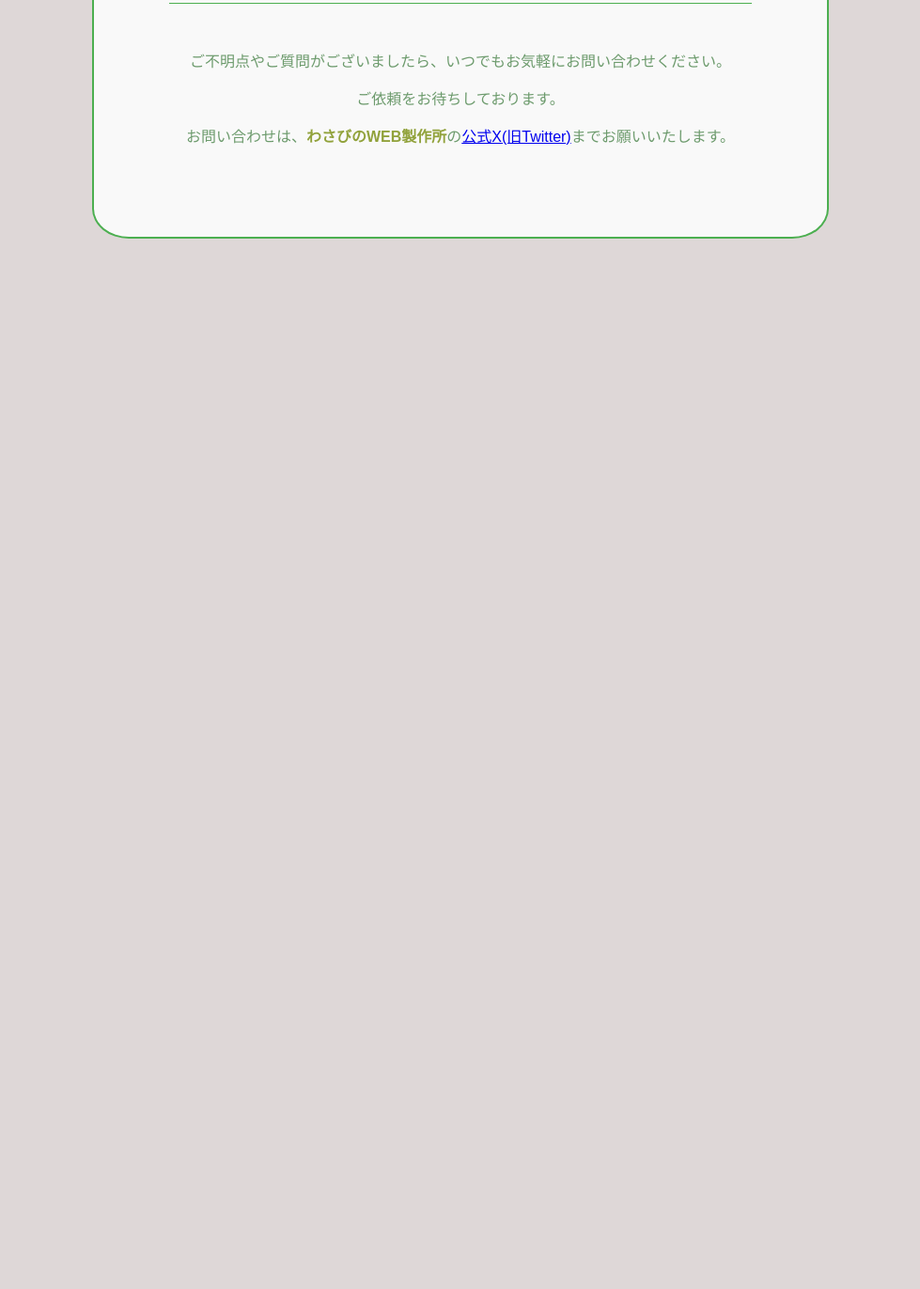
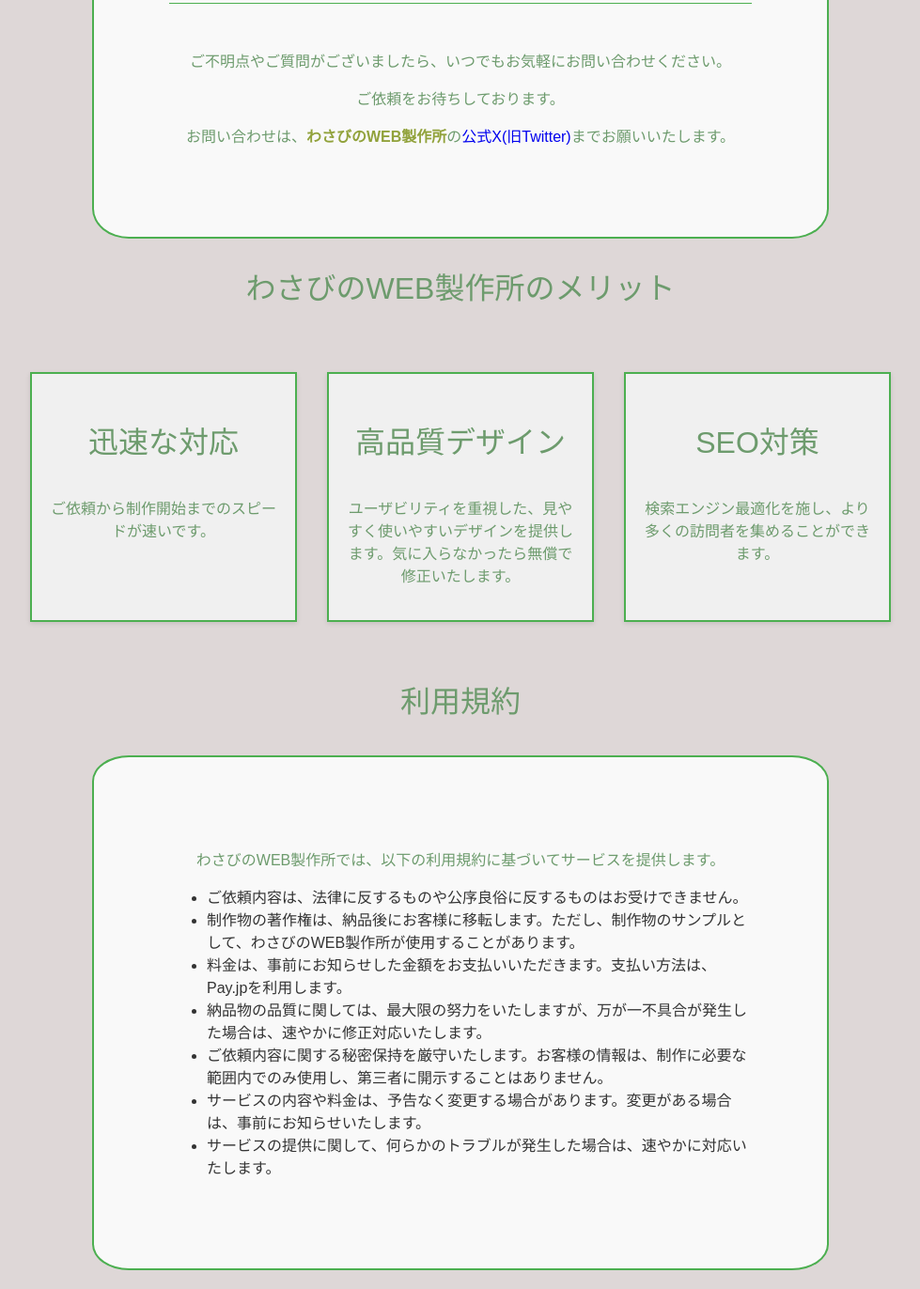
Before and after one commit to Kousuke-gif/wasabiwebcreater, a plain HTML site: page index.html in a window 1280 px wide. Shown: the part 1399-2771 px from the top of the page at 94% size, without its empty margins (150-1129 px from the left). Before the commit the page ends 1673 px from the top, so only its background shows below. Drawn offline with Linux system fonts and the light colour scheme.

Commit message:
Add files via upload

```diff
--- a/index.html
+++ b/index.html
@@ -42,13 +42,51 @@
         <p class="description">お問い合わせは、<span>わさびのWEB製作所</span>の<a href="https://x.com/wasabWebCreater" target="_blank">公式X(旧Twitter)</a>までお願いいたします。</p>
         </div>
     </div>
+    <p>わさびのWEB製作所のメリット</p>
+    <div class="plan-container">
+        <div class="plan">
+            <p>迅速な対応</p>
+            <p class="description">ご依頼から制作開始までのスピードが速いです。</p>
+        </div>
+        <div class="plan">
+            <p>高品質デザイン</p>
+            <p class="description">ユーザビリティを重視した、見やすく使いやすいデザインを提供します。気に入らなかったら無償で修正いたします。</p>
+        </div>
+        <div class="plan">
+            <p>SEO対策</p>
+            <p class="description">検索エンジン最適化を施し、より多くの訪問者を集めることができます。</p>
+        </div>
+    </div>
+    <p>利用規約</p>
+    <div class="claimWEBSITE">
+        <p class="description">わさびのWEB製作所では、以下の利用規約に基づいてサービスを提供します。</p>
+        <ul class="description">
+            <li>ご依頼内容は、法律に反するものや公序良俗に反するものはお受けできません。</li>
+            <li>制作物の著作権は、納品後にお客様に移転します。ただし、制作物のサンプルとして、わさびのWEB製作所が使用することがあります。</li>
+            <li>料金は、事前にお知らせした金額をお支払いいただきます。支払い方法は、Pay.jpを利用します。</li>
+            <li>納品物の品質に関しては、最大限の努力をいたしますが、万が一不具合が発生した場合は、速やかに修正対応いたします。</li>
+            <li>ご依頼内容に関する秘密保持を厳守いたします。お客様の情報は、制作に必要な範囲内でのみ使用し、第三者に開示することはありません。</li>
+            <li>サービスの内容や料金は、予告なく変更する場合があります。変更がある場合は、事前にお知らせいたします。</li>
+            <li>サービスの提供に関して、何らかのトラブルが発生した場合は、速やかに対応いたします。</li>
+    </div>
     <style type="text/css">
         body {
             font-family: Arial, sans-serif;
             background-color: #ded7d7;
             color: #333;
             margin: 20px;
+            animation: fadeIn 1.5s ease-in;
         }
+        @keyframes fadeIn {
+        from {
+            opacity: 0;
+            transform: translateY(20px);
+        }
+        to {
+            opacity: 1;
+            transform: translateY(0);
+        }
+    }
         h1 {
             color: #4CAF50;
             font-size: 5rem;
@@ -76,10 +114,54 @@
             font-size: 2rem;
             text-align: center;
         }
+        p:not(.description) {
+        position: relative;
+        overflow: hidden;
+        animation: wave 2s ease-in-out infinite;
+        }
+        @keyframes wave {
+        0%, 100% {
+            transform: translateY(0);
+        }
+        50% {
+            transform: translateY(-5px);
+        }
+    }
         span{
             color: #91a23b;
             font-weight: bold;
+            position: relative;
+        &::after {
+            content: '';
+            position: absolute;
+            bottom: 0;
+            left: 0;
+            width: 100%;
+            height: 2px;
+            background: #91a23b;
+            transform: scaleX(0);
+            transform-origin: left;
+            transition: transform 0.3s ease;
         }
+        &:hover::after {
+            transform: scaleX(1);
+        }
+    }
+    a {
+        position: relative;
+        text-decoration: none;
+        &::before {
+            content: '→';
+            position: absolute;
+            left: -20px;
+            opacity: 0;
+            transition: all 0.3s ease;
+        }
+        &:hover::before {
+            left: -25px;
+            opacity: 1;
+        }
+    }
         .plan-container {
             display: flex;
             justify-content: center;
@@ -168,6 +250,17 @@
             padding-left: 1rem;
         }
     }
+    .claimWEBSITE li {
+        opacity: 0;
+        transform: translateX(-20px);
+        animation: slideIn 0.5s ease forwards;
+    }
+    @keyframes slideIn {
+        to {
+            opacity: 1;
+            transform: translateX(0);
+        }
+    }
     </style>
 </body>
 </html>
```
